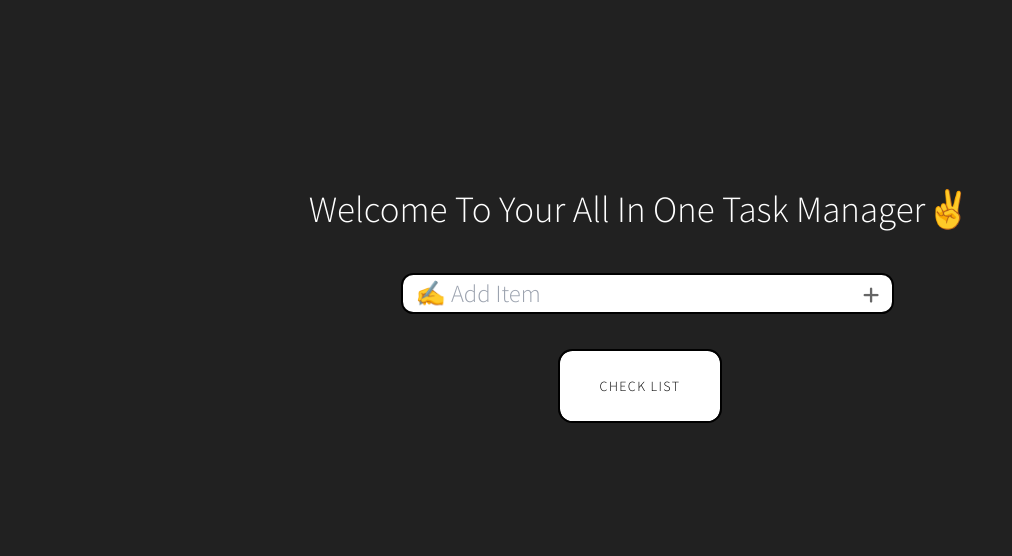
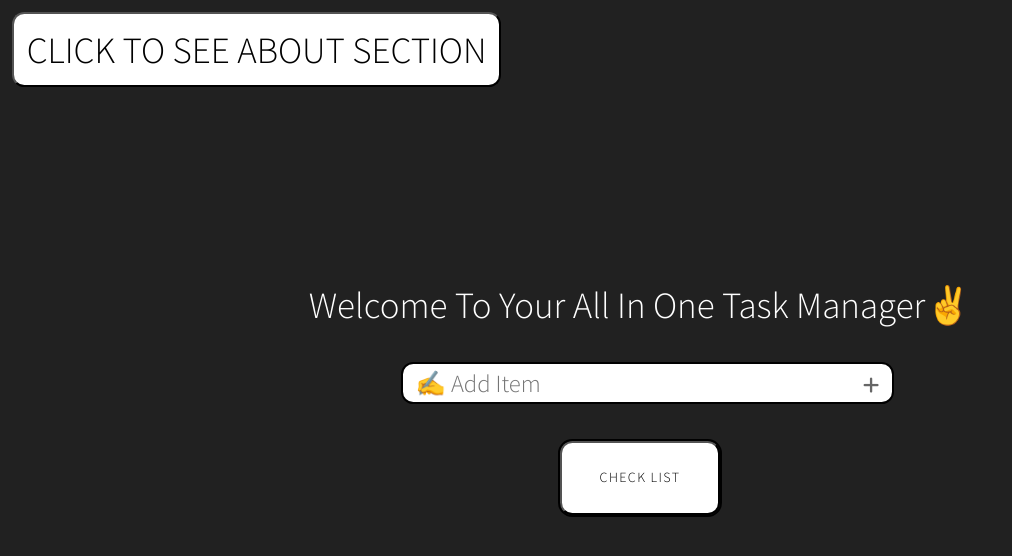
Before and after one commit to AdityaGoel0320/ReactJs-Todo-App, a React (Create React App) app: page / in a window 1280 px wide. Shown: the top 556 px of the page, without its empty margins (0-1012 px from the left). Built offline with nearby package versions, Linux system fonts and the light colour scheme.

Commit message:
ui and code completed

```diff
--- a/public/index.html
+++ b/public/index.html
@@ -25,8 +25,6 @@
       Learn how to configure a non-root public URL by running `npm run build`.
     -->
 
-    <!-- tailwincdss cdnj link -->
-
 
     <title>React App</title>
   </head>
@@ -44,6 +42,5 @@
       To create a production bundle, use `npm run build` or `yarn build`.
     -->
 
-    <script src="https://cdn.tailwindcss.com"></script>
   </body>
 </html>
--- a/src/App.css
+++ b/src/App.css
@@ -223,7 +223,7 @@ input:focus {
   transform: translateY(0) scale(1, 1);
 }
 
-/*
+
 
 .div{
   display: flex;
@@ -241,4 +241,4 @@ input:focus {
 
 .class{
   display: none;
-} */
+}
--- a/src/App.js
+++ b/src/App.js
@@ -101,28 +101,28 @@ function App() {
 
   }, [items])
 
-  // let fnc = () => {
-  //   let x = document.getElementById("id")
-  //   let text = document.getElementById("btn")
+  let fnc = () => {
+    let x = document.getElementById("id")
+    let text = document.getElementById("btn")
 
-  //   if (x.classList.contains("class")) {
-  //     x.classList.remove("class");
-  //     text.innerText = "Click to Close About Section"
+    if (x.classList.contains("class")) {
+      x.classList.remove("class");
+      text.innerText = "Click to Close About Section"
 
-  //   }
-  //   else {
-  //     x.classList.add("class");
-  //     text.innerText = "Click to See About Section"
+    }
+    else {
+      x.classList.add("class");
+      text.innerText = "Click to See About Section"
 
-  //   }
-  // }
+    }
+  }
 
   return (
     <>
-         {/* <button id='btn' className='div' onClick={fnc}>Click to See About Section</button>
+         <button id='btn' className='div' onClick={fnc}>Click to See About Section</button>
       <div id='id' className="class">
         <About />
-      </div> */}
+      </div>
 
       <div className="main-div">
         <div className="child-div">
--- a/src/Components/About.js
+++ b/src/Components/About.js
@@ -38,7 +38,7 @@ const About = () => {
                 Made with ❤️ by Aditya Goel.</h3>
         </footer>
 
-        <div className='flex items-center justify-center  gap-5 m-5'>
+        <div className=''>
             <a href="https://github.com/AdityaGoel0320" target="_blank" rel="noopener noreferrer" className='color-black'>
                 <i id='i' className="fa-brands fa-github"></i>
             </a>
```
